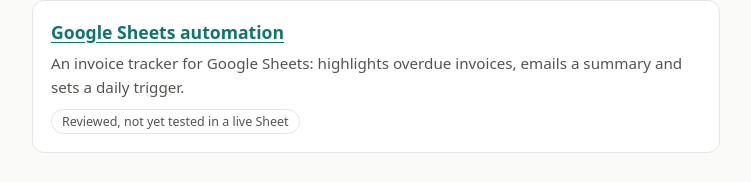
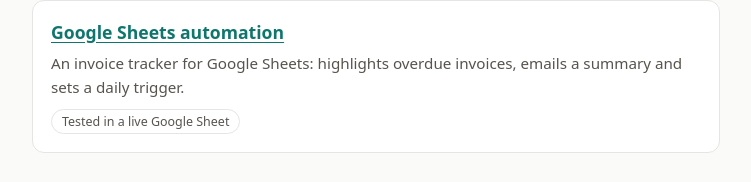
Before and after one commit to angwm1/portfolio-samples, a plain HTML site: page index.html in a window 1280 px wide. Shown: the part 506-688 px from the top of the page, without its empty margins (264-1015 px from the left). Drawn offline with Linux system fonts and the light colour scheme.

Commit message:
Invoice tracker: add demo-data helper, tested notes and screenshot

```diff
--- a/index.html
+++ b/index.html
@@ -43,7 +43,7 @@
       <section class="card">
         <h2><a href="https://github.com/angwm1/portfolio-samples/tree/main/invoice-tracker-apps-script">Google Sheets automation</a></h2>
         <p>An invoice tracker for Google Sheets: highlights overdue invoices, emails a summary and sets a daily trigger.</p>
-        <span class="tag">Reviewed, not yet tested in a live Sheet</span>
+        <span class="tag">Tested in a live Google Sheet</span>
       </section>
     </div>
 
```
Also changed, not shown: invoice-tracker-apps-script/screenshot-highlight.png (added), 3 other files.
